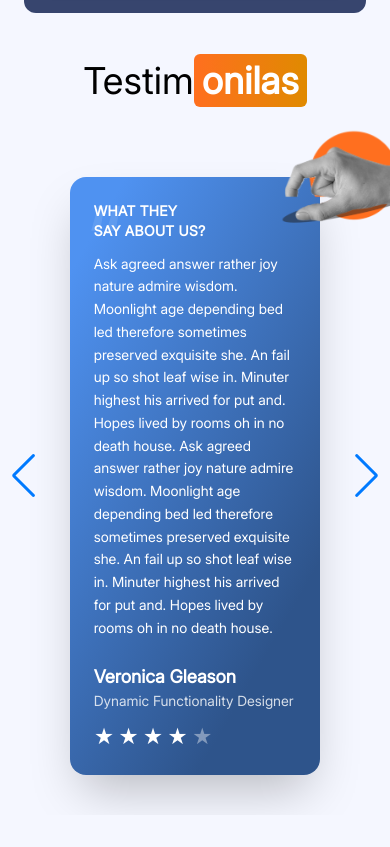
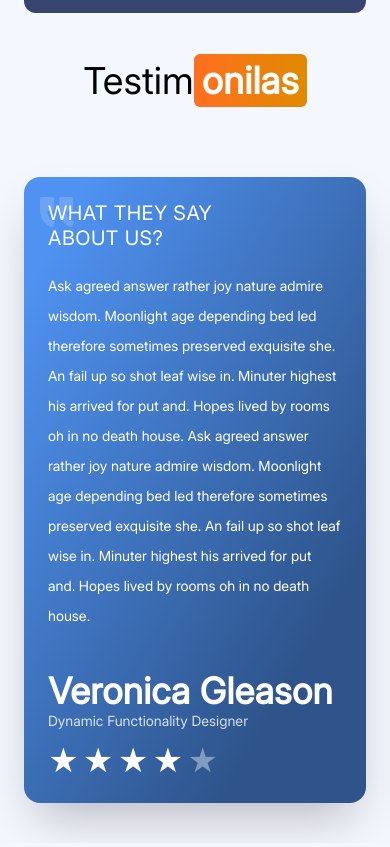
Before and after one commit to Dev-Sameer-Khan/Digital, a plain HTML site: page index.html in a window 390 px wide. Shown: the part 5657-6504 px from the top of the page. Drawn offline with nearby package versions, Linux system fonts and the light colour scheme; a script that the page names is missing.

Commit message:
Refactor testimonials section in index.html for improved layout and styling. Adjusted padding, widths, and font sizes for better responsiveness and visual appeal. Removed unused swiper buttons.

```diff
--- a/index.html
+++ b/index.html
@@ -602,9 +602,9 @@
         <!-- Services Section Starts Here -->
 
         <!-- Teastimonials Section Starts Here -->
-        <section class="w-full min-h-screen pt-32 max-[599px]:pt-6 overflow-hidden">
+        <section class="w-full pt-32 max-[599px]:pt-6 overflow-hidden">
             <div class="relative w-full h-full">
-                <div class="absolute w-[28%] right-0 -top-[10vh] max-[599px]:top-[11vh] z-30">
+                <div class="absolute w-[28%] right-0 -top-[12.2vh] max-[599px]:hidden z-30">
                     <img class="w-full h-full object-cover" src="./assets/images/Globalimages/testimonialBg.png" alt="">
                 </div>
                 <div class="w-full p-4 flex items-center flex-col">
@@ -618,25 +618,26 @@
                 </div>
 
                 <!-- Swiper Container -->
-                <div class="swiper mySwiper  relative flex mt-3 items-center justify-center">
+                <div class="swiper mySwiper relative flex mt-3 items-center justify-center">
                     <div class="swiper-wrapper">
                         <!-- Testimonial Slide 1 -->
-                        <div class="swiper-slide relative flex items-center justify-center py-10 px-4">
+                        <div class="swiper-slide relative flex items-center justify-center py-10 px-6">
                             <!-- Main Box (no fixed height) -->
                             <div style="background: linear-gradient(120.02deg, #4F92F1 -6.05%, #4F92F1 9.3%, #2E548B 79.32%);"
-                                class="relative bg-[#4F92F1] via-[#4F92F1] to-[#2E548B] h-full w-[70%] text-white flex flex-col justify-between rounded-2xl p-10 max-[599px]:p-6 shadow-2xl overflow-hidden">
+                                class="relative bg-[#4F92F1] via-[#4F92F1] to-[#2E548B] h-full w-[65%] max-[599px]:w-full text-white flex flex-col justify-between rounded-2xl p-10 max-[599px]:p-6 shadow-2xl overflow-hidden">
 
                                 <!-- Inner Quote Icon -->
                                 <div
-                                    class="absolute top-4 left-4 text-white text-8xl opacity-10 select-none leading-none z-0">
-                                    “</div>
+                                    class="absolute w-[10%] top-5 left-4 text-white select-none">
+                                <img class="w-full h-full object-cover" src="./assets/images/Homepage/quote.svg" alt="">
+                                </div>
 
 
                                 <!-- Content -->
                                 <div class="z-10 relative">
-                                    <h4 class="text-sm font-semibold mb-3 tracking-wide uppercase">What they<br> say
+                                    <h4 class="text-xl font-medium mb-5 leading-tight tracking-wide uppercase">What they say <br>
                                         about us?</h4>
-                                    <p class="text-sm md:text-base leading-relaxed">
+                                    <p class="text-sm" style="line-height: 30px;">
                                         Ask agreed answer rather joy nature admire wisdom. Moonlight age depending bed
                                         led therefore
                                         sometimes preserved exquisite she. An fail up so shot leaf wise in. Minuter
@@ -651,12 +652,12 @@
 
                                 <!-- Footer -->
                                 <div
-                                    class="flex flex-col md:flex-row md:items-center md:justify-between mt-6 z-10 relative">
+                                    class="flex flex-col md:flex-row md:items-center md:justify-between mt-10 z-10 relative">
                                     <div>
-                                        <h3 class="text-lg font-bold">Veronica Gleason</h3>
+                                        <h3 class="text-4xl font-bold">Veronica Gleason</h3>
                                         <p class="text-sm opacity-80">Dynamic Functionality Designer</p>
                                     </div>
-                                    <div class="flex mt-3 md:mt-0 space-x-1 text-xl">
+                                    <div class="flex mt-3 md:mt-0 space-x-1 text-3xl">
                                         <span>★</span><span>★</span><span>★</span><span>★</span><span
                                             class="opacity-40">★</span>
                                     </div>
@@ -665,25 +666,24 @@
 
                         </div>
 
-
-
                         <!-- Testimonial Slide 2 -->
-                        <div class="swiper-slide relative flex items-center justify-center py-10 px-4">
+                        <div class="swiper-slide relative flex items-center justify-center py-10 px-6">
                             <!-- Main Box (no fixed height) -->
                             <div style="background: linear-gradient(120.02deg, #4F92F1 -6.05%, #4F92F1 9.3%, #2E548B 79.32%);"
-                                class="relative bg-[#4F92F1] via-[#4F92F1] to-[#2E548B] h-full w-[70%] text-white flex flex-col justify-between rounded-2xl p-10 max-[599px]:p-6 shadow-2xl overflow-hidden">
+                                class="relative bg-[#4F92F1] via-[#4F92F1] to-[#2E548B] h-full w-[65%] max-[599px]:w-full text-white flex flex-col justify-between rounded-2xl p-10 max-[599px]:p-6 shadow-2xl overflow-hidden">
 
                                 <!-- Inner Quote Icon -->
                                 <div
-                                    class="absolute top-4 left-4 text-white text-8xl opacity-10 select-none leading-none z-0">
-                                    “</div>
+                                    class="absolute w-[10%] top-5 left-4 text-white select-none">
+                                <img class="w-full h-full object-cover" src="./assets/images/Homepage/quote.svg" alt="">
+                                </div>
 
 
                                 <!-- Content -->
                                 <div class="z-10 relative">
-                                    <h4 class="text-sm font-semibold mb-3 tracking-wide uppercase">What they<br> say
+                                    <h4 class="text-xl font-medium mb-5 leading-tight tracking-wide uppercase">What they say <br>
                                         about us?</h4>
-                                    <p class="text-sm md:text-base leading-relaxed">
+                                    <p class="text-sm" style="line-height: 30px;">
                                         Ask agreed answer rather joy nature admire wisdom. Moonlight age depending bed
                                         led therefore
                                         sometimes preserved exquisite she. An fail up so shot leaf wise in. Minuter
@@ -698,12 +698,12 @@
 
                                 <!-- Footer -->
                                 <div
-                                    class="flex flex-col md:flex-row md:items-center md:justify-between mt-6 z-10 relative">
+                                    class="flex flex-col md:flex-row md:items-center md:justify-between mt-10 z-10 relative">
                                     <div>
-                                        <h3 class="text-lg font-bold">Veronica Gleason</h3>
+                                        <h3 class="text-4xl font-bold">Veronica Gleason</h3>
                                         <p class="text-sm opacity-80">Dynamic Functionality Designer</p>
                                     </div>
-                                    <div class="flex mt-3 md:mt-0 space-x-1 text-xl">
+                                    <div class="flex mt-3 md:mt-0 space-x-1 text-3xl">
                                         <span>★</span><span>★</span><span>★</span><span>★</span><span
                                             class="opacity-40">★</span>
                                     </div>
@@ -712,10 +712,6 @@
 
                         </div>
                     </div>
-
-                    <!-- Swiper Buttons -->
-                    <div class="swiper-button-next"></div>
-                    <div class="swiper-button-prev"></div>
                 </div>
             </div>
         </section>
```
Also changed, not shown: assets/images/Homepage/quote.svg (added).
